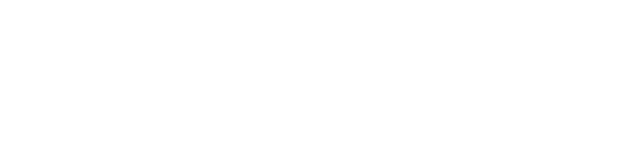
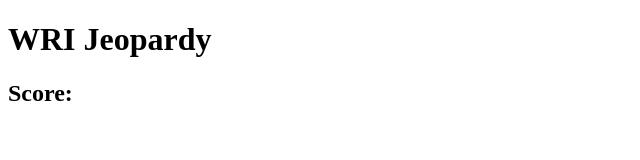
Before and after one commit to webroyit/j7e3o0-WRIJeopardy, a plain HTML site: page index.html in a window 1280 px wide. Shown: the whole page, without its empty margins (0-640 px from the left). Drawn offline with Linux system fonts and the light colour scheme.

Commit message:
Add HTML content

```diff
--- a/index.html
+++ b/index.html
@@ -8,6 +8,10 @@
     <link rel="stylesheet" href="styles.css">
 </head>
 <body>
+    <h1>WRI Jeopardy</h1>
+    <div id="game"></div>
+
+    <h2>Score: <span id="score"></span></h2>
 
     <script src="app.js"></script>
 </body>
```
